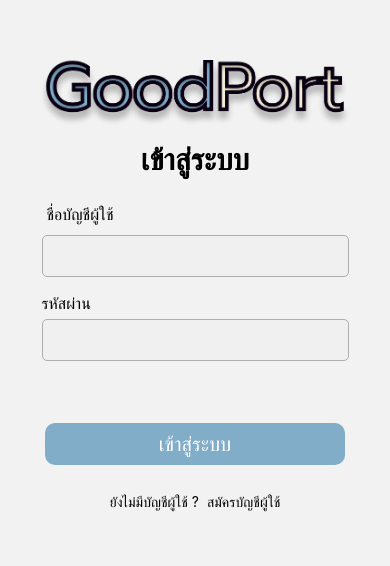
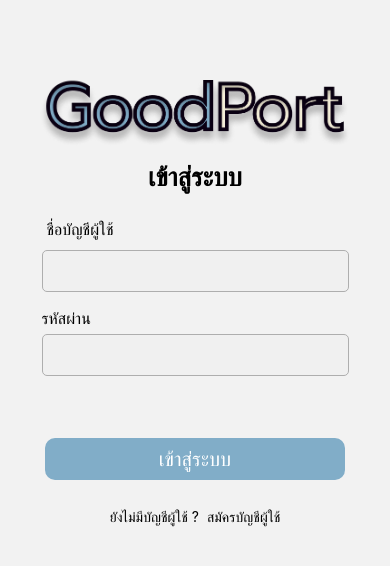
Before and after one commit to thampaponn/GoodPort, a React Native app: screen /signin in a window 390 px wide. Shown: the top 566 px of the page. Built offline with nearby package versions, Linux system fonts and the light colour scheme; no server answers.

Commit message:
start at signin page, uncomment search page, fixing profile page

```diff
--- a/App.tsx
+++ b/App.tsx
@@ -8,7 +8,7 @@ const Stack = createNativeStackNavigator();
 export default function App() {
   return (
   <NavigationContainer>
-    <Stack.Navigator initialRouteName="main" screenOptions= {{
+    <Stack.Navigator initialRouteName="signin" screenOptions= {{
           headerShown: false
         }}>
       <Stack.Screen name="signin" component={SignIn}/>
--- a/navigation/BottomTabNavigation.tsx
+++ b/navigation/BottomTabNavigation.tsx
@@ -34,7 +34,7 @@ const ProfileStack = () => {
       }}
     >
       <Stack.Screen name="Profile" component={ProfileScreen} />
-      {/* <Stack.Screen name="Search" component={SearchMenu} /> */}
+      <Stack.Screen name="Search" component={SearchMenu} />
     </Stack.Navigator>
   );
 };
--- a/screens/ProfileScreen.tsx
+++ b/screens/ProfileScreen.tsx
@@ -75,7 +75,7 @@ export default function ProfileScreen({ navigation }) {
       <SafeAreaView>
         <View style={styles.container}>
           <Image
-            style={{ marginBottom: 10, height: 170 }}
+            style={{ marginTop: 15, marginBottom: 10, height: 170 }}
             source={require("../assets/teletun.jpg")}
           />
           <Text style={{ fontSize: 18, marginBottom: 10 }}>ธรรมปพน ประทุม</Text>
@@ -87,7 +87,7 @@ export default function ProfileScreen({ navigation }) {
                 height: "75%",
                 alignItems: "center",
                 justifyContent: "center",
-                borderRadius: 200
+                borderRadius: 50
               }}
               onPress={() => {
                 setSelect(true);
@@ -102,7 +102,7 @@ export default function ProfileScreen({ navigation }) {
                 height: "75%",
                 alignItems: "center",
                 justifyContent: "center",
-                borderRadius: 200
+                borderRadius: 50
               }}
               onPress={() => {
                 setSelect(false);
@@ -112,7 +112,7 @@ export default function ProfileScreen({ navigation }) {
             </TouchableOpacity>
           </View>
           {select ? (
-            <View style={{ width: "100%", marginTop: 15 }}>
+            <View style={{ width: "100%", marginTop: 10 }}>
               {selectorArray.map((data, index) => (
                 <TouchableOpacity key={index} style={{ backgroundColor: "#FFFFFF", width: "100%", justifyContent: 'space-evenly', alignItems: "center", flexDirection: "row", marginTop: 10 }}>
                   <View style={{ alignItems: "center", justifyContent: "center", marginLeft: 20, marginRight: 10 }}>
@@ -126,7 +126,7 @@ export default function ProfileScreen({ navigation }) {
               ))}
             </View>
           ) : (
-            <View style={{ width: "100%", marginTop: 15 }}>
+            <View style={{ width: "100%", marginTop: 10 }}>
               {infoArray.map((data, index) => (
                 <TouchableOpacity key={index} style={{ backgroundColor: "#FFFFFF", width: "100%", justifyContent: 'space-evenly', alignItems: "center", flexDirection: "row", marginTop: 10 }}>
                   <View style={{ alignItems: "center", justifyContent: "center", marginLeft: 20, marginRight: 10 }}>
@@ -158,7 +158,7 @@ const styles = StyleSheet.create({
     backgroundColor: "#81ADC8",
     width: "70%",
     height: "7%",
-    borderRadius: 100,
+    borderRadius: 50,
     marginTop: 15
   }
 });
--- a/screens/SignIn.tsx
+++ b/screens/SignIn.tsx
@@ -56,14 +56,14 @@ const SignIn = ({ navigation }) => {
         </Dialog>
 
         <Image
-          style={{ marginBottom: 10, height: 66, width: width * 0.8 }}
+          style={{ marginTop: 20, marginBottom: 10, height: 66, width: width * 0.8 }}
           source={require("../assets/Logo2.png")}
         />
         <Text
           style={{
             alignItems: "center",
             padding: 5,
-            fontSize: 30,
+            fontSize: 26,
             fontWeight: "800",
           }}
         >
```
